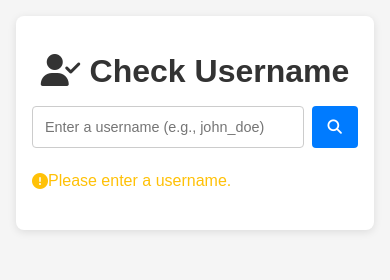
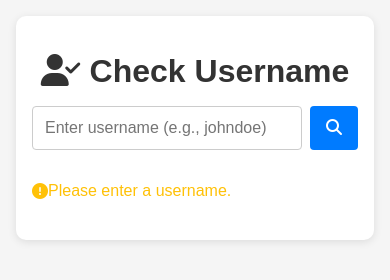
Before and after one commit to CheckUsername/check-username-ui, a plain HTML site: page index.html in a window 390 px wide. Both pictures are taken after a click on the button 334 px from the left and 127 px from the top of the page. Drawn offline with Linux system fonts and the light colour scheme; a small style sheet from the web is missing.

Commit message:
Update index.html

```diff
--- a/index.html
+++ b/index.html
@@ -1,48 +1,132 @@
-<!DOCTYPE html><html lang="en">
+<!DOCTYPE html>
+<html lang="en">
 <head>
   <meta charset="UTF-8" />
   <meta name="viewport" content="width=device-width, initial-scale=1" />
-  <title>Check Username Availability</title>
-  <!-- Font Awesome Kit for full icon support -->
-  <script src="https://kit.fontawesome.com/a076d05399.js" crossorigin="anonymous"></script>
+  <title>Check Username</title>
+
+  <!-- Font Awesome CDN (يعمل على GitHub Pages) -->
+  <link rel="stylesheet"
+    href="https://cdnjs.cloudflare.com/ajax/libs/font-awesome/6.5.2/css/all.min.css"
+    integrity="sha512-1ycn6IcaQQ40/MKB4Imkb9sQGpGvFvZ8Qz1D1e3I2+EJq6x38LFd35zF4YIYqQX2Q0N7kP1z7+bc1IY5V5V5Fw=="
+    crossorigin="anonymous" referrerpolicy="no-referrer" />
+
   <style>
-    body { font-family: Arial, sans-serif; background: #f5f5f5; color: #333; margin: 0; padding: 0; }
-    .container { max-width: 500px; margin: 2rem auto; background: #fff; padding: 2rem; border-radius: 8px; box-shadow: 0 2px 8px rgba(0,0,0,0.1); }
-    h1 { text-align: center; margin-bottom: 1rem; }
-    .input-group { display: flex; gap: 0.5rem; }
-    input { flex-grow: 1; padding: 0.75rem; font-size: 1rem; border: 1px solid #ccc; border-radius: 4px; }
-    button { padding: 0.75rem 1rem; font-size: 1rem; border: none; background: #007bff; color: #fff; border-radius: 4px; cursor: pointer; }
-    button:hover { background: #0056b3; }
-    ul { list-style: none; padding: 0; margin-top: 1rem; }
-    li { display: flex; align-items: center; padding: 0.5rem 0; border-bottom: 1px solid #eee; }
-    li:last-child { border-bottom: none; }
-    li i.platform { width: 24px; margin-right: 0.75rem; font-size: 1.2rem; }
-    .available { color: #28a745; }
-    .taken { color: #dc3545; }
-    .error { color: #ffc107; }
-    @media (max-width: 600px) { .container { margin: 1rem; padding: 1rem; } input, button { font-size: 0.9rem; } }
+    body {
+      font-family: Arial, sans-serif;
+      background: #f5f5f5;
+      color: #333;
+      margin: 0;
+      padding: 0;
+    }
+
+    .container {
+      max-width: 500px;
+      margin: 2rem auto;
+      background: #fff;
+      padding: 2rem;
+      border-radius: 10px;
+      box-shadow: 0 2px 8px rgba(0, 0, 0, 0.1);
+    }
+
+    h1 {
+      text-align: center;
+      margin-bottom: 1rem;
+    }
+
+    .input-group {
+      display: flex;
+      gap: 0.5rem;
+    }
+
+    input {
+      flex-grow: 1;
+      padding: 0.75rem;
+      font-size: 1rem;
+      border: 1px solid #ccc;
+      border-radius: 4px;
+    }
+
+    button {
+      padding: 0.75rem 1rem;
+      font-size: 1rem;
+      border: none;
+      background: #007bff;
+      color: #fff;
+      border-radius: 4px;
+      cursor: pointer;
+    }
+
+    button:hover {
+      background: #0056b3;
+    }
+
+    ul {
+      list-style: none;
+      padding: 0;
+      margin-top: 1.5rem;
+    }
+
+    li {
+      display: flex;
+      align-items: center;
+      padding: 0.5rem 0;
+      border-bottom: 1px solid #eee;
+    }
+
+    li:last-child {
+      border-bottom: none;
+    }
+
+    li i.platform {
+      width: 30px;
+      font-size: 1.3rem;
+      margin-right: 0.5rem;
+    }
+
+    .available {
+      color: #28a745;
+    }
+
+    .taken {
+      color: #dc3545;
+    }
+
+    .error {
+      color: #ffc107;
+    }
+
+    @media (max-width: 600px) {
+      .container {
+        margin: 1rem;
+        padding: 1rem;
+      }
+    }
   </style>
 </head>
 <body>
   <div class="container">
     <h1><i class="fas fa-user-check"></i> Check Username</h1>
     <div class="input-group">
-      <input id="username" type="text" placeholder="Enter a username (e.g., john_doe)" />
+      <input id="username" type="text" placeholder="Enter username (e.g., johndoe)" />
       <button onclick="checkUsername()"><i class="fas fa-search"></i></button>
     </div>
     <ul id="results"></ul>
-  </div>  <script>
+  </div>
+
+  <script>
     const workerUrl = 'https://check-username.checkusername.workers.dev/';
+
     const icons = {
       Instagram: 'fab fa-instagram',
-      YouTube:   'fab fa-youtube',
-      TikTok:    'fab fa-tiktok',
-      Reddit:    'fab fa-reddit',
+      YouTube: 'fab fa-youtube',
+      TikTok: 'fab fa-tiktok',
+      Reddit: 'fab fa-reddit',
       Pinterest: 'fab fa-pinterest',
-      Twitch:    'fab fa-twitch',
-      Tumblr:    'fab fa-tumblr',
-      LinkedIn:  'fab fa-linkedin',
-      X:         'fab fa-xmark'
+      Twitch: 'fab fa-twitch',
+      Tumblr: 'fab fa-tumblr',
+      LinkedIn: 'fab fa-linkedin',
+      X: 'fab fa-x-twitter'
     };
 
     async function checkUsername() {
@@ -52,6 +136,7 @@
         resultsList.innerHTML = '<li class="error"><i class="fas fa-exclamation-circle"></i> Please enter a username.</li>';
         return;
       }
+
       resultsList.innerHTML = '<li><i class="fas fa-spinner fa-spin"></i> Checking...</li>';
 
       try {
@@ -60,6 +145,7 @@
           headers: { 'Content-Type': 'application/json' },
           body: JSON.stringify({ username })
         });
+
         const data = await response.json();
 
         resultsList.innerHTML = Object.entries(data).map(([platform, available]) => {
@@ -80,9 +166,11 @@
           const platformIcon = icons[platform] || 'fas fa-user';
           return `<li><i class="platform ${platformIcon}"></i> ${platform}: <span class="${statusClass}">${label}</span> ${statusIcon}</li>`;
         }).join('');
+
       } catch (e) {
-        resultsList.innerHTML = '<li class="error"><i class="fas fa-exclamation-triangle"></i> Network Error</li>';
+        resultsList.innerHTML = '<li class="error"><i class="fas fa-exclamation-triangle"></i> Error checking username.</li>';
       }
     }
-  </script></body>
+  </script>
+</body>
 </html>
```
